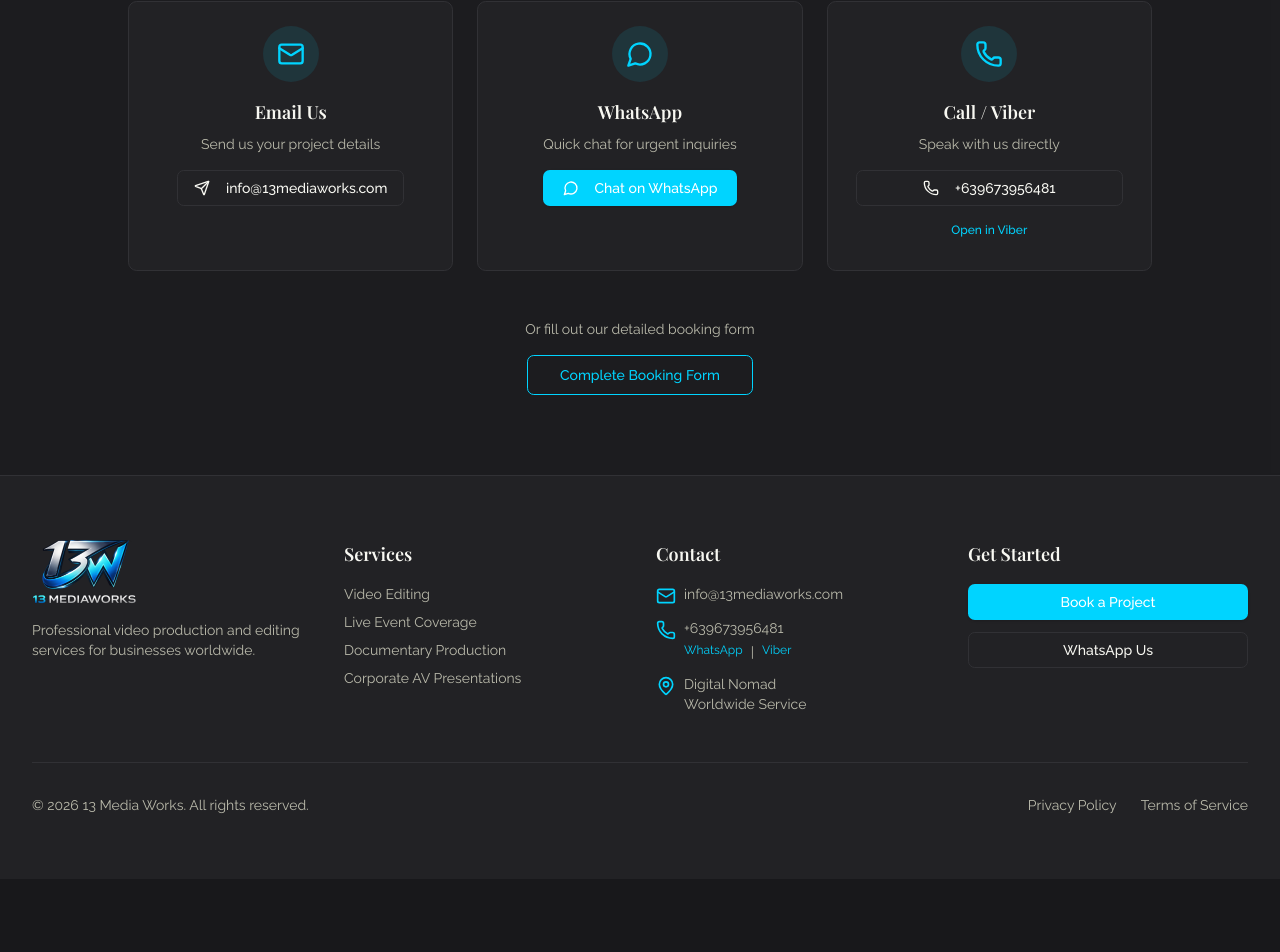
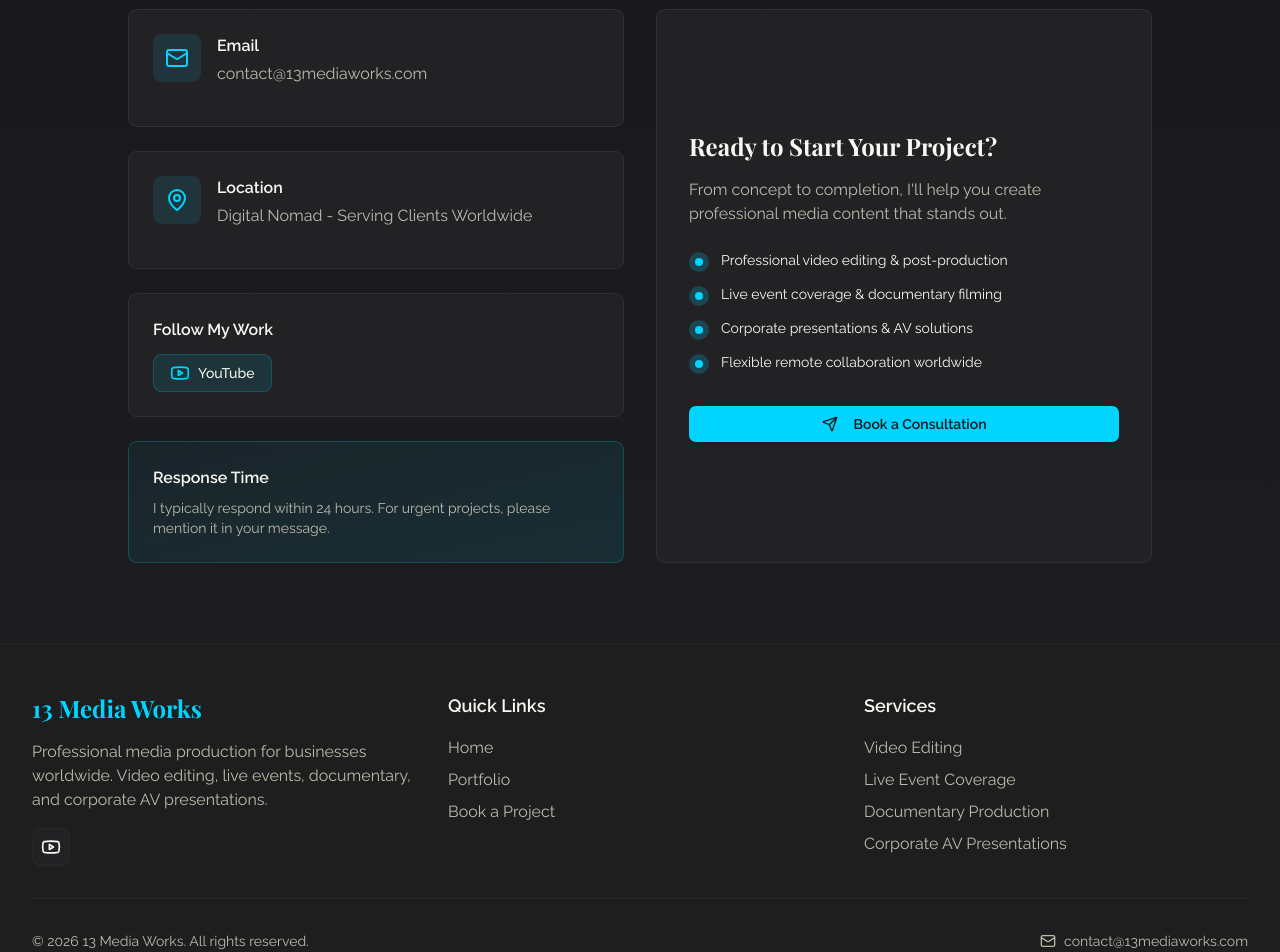
Before and after one commit to tatzpecialist-ui/sg-d5ea3497-4381-4918-9e05-6d9198178778-1776065896, a Next.js app: page / in a window 1280 px wide. Shown: the part 2830-3782 px from the top of the page. Before the commit the page ends 3709 px from the top, so only its background shows below. Built offline with nearby package versions, Linux system fonts and the light colour scheme.

Commit message:
feat(portfolio): add youtube link to footer and contact section

```diff
--- a/package.json
+++ b/package.json
@@ -50,7 +50,7 @@
     "input-otp": "^1.4.2",
     "lucide-react": "^0.474.0",
     "micro": "^10.0.1",
-    "next": "^15.2.8",
+    "next": "15.5.9",
     "next-themes": "^0.4.4",
     "react": "^18.3.1",
     "react-day-picker": "^8.10.1",
--- a/src/components/ContactSection.tsx
+++ b/src/components/ContactSection.tsx
@@ -1,126 +1,122 @@
-import { Card } from "@/components/ui/card";
+import { Mail, Phone, MapPin, Send, Youtube } from "lucide-react";
 import { Button } from "@/components/ui/button";
-import { Mail, Phone, MessageCircle, Send } from "lucide-react";
+import { Input } from "@/components/ui/input";
+import { Textarea } from "@/components/ui/textarea";
 import Link from "next/link";
 
 export function ContactSection() {
-  const whatsappNumber = "639673956481";
-  const viberNumber = "639673956481";
-  const email = "info@13mediaworks.com";
-
   return (
-    <section id="contact" className="py-20 bg-muted/30">
+    <section className="py-20 bg-gradient-to-b from-background to-secondary/30">
       <div className="container">
-        <div className="max-w-4xl mx-auto text-center mb-12">
-          <h2 className="font-serif text-3xl md:text-4xl font-bold mb-4">
-            Let's Create Something <span className="text-accent">Extraordinary</span>
+        <div className="max-w-2xl mx-auto text-center mb-12">
+          <h2 className="font-serif text-4xl md:text-5xl font-bold mb-4">
+            Let's Create Together
           </h2>
-          <p className="text-lg text-muted-foreground">
-            Ready to bring your vision to life? Get in touch with us today.
+          <p className="text-muted-foreground text-lg">
+            Ready to bring your vision to life? Get in touch and let's discuss your next project.
           </p>
         </div>
 
-        <div className="grid md:grid-cols-3 gap-6 max-w-5xl mx-auto">
-          {/* Email */}
-          <Card className="p-6 bg-card border-border hover:border-accent transition-all group">
-            <div className="flex flex-col items-center text-center space-y-4">
-              <div className="h-14 w-14 rounded-full bg-accent/10 flex items-center justify-center group-hover:bg-accent/20 transition-colors">
-                <Mail className="h-7 w-7 text-accent" />
-              </div>
-              <div>
-                <h3 className="font-serif text-lg font-semibold mb-2">Email Us</h3>
-                <p className="text-sm text-muted-foreground mb-4">
-                  Send us your project details
-                </p>
-                <Button
-                  asChild
-                  variant="outline"
-                  className="w-full group-hover:border-accent group-hover:text-accent"
-                >
-                  <a href={`mailto:${email}`}>
-                    <Send className="h-4 w-4 mr-2" />
-                    {email}
+        <div className="grid md:grid-cols-2 gap-8 max-w-5xl mx-auto">
+          {/* Contact Info */}
+          <div className="space-y-6">
+            <div className="bg-card p-6 rounded-lg border border-border">
+              <div className="flex items-start gap-4 mb-4">
+                <div className="p-3 bg-accent/10 rounded-lg">
+                  <Mail className="h-6 w-6 text-accent" />
+                </div>
+                <div>
+                  <h3 className="font-semibold mb-1">Email</h3>
+                  <a
+                    href="mailto:contact@13mediaworks.com"
+                    className="text-muted-foreground hover:text-accent transition-colors"
+                  >
+                    contact@13mediaworks.com
                   </a>
-                </Button>
-              </div>
-            </div>
-          </Card>
-
-          {/* WhatsApp */}
-          <Card className="p-6 bg-card border-border hover:border-accent transition-all group">
-            <div className="flex flex-col items-center text-center space-y-4">
-              <div className="h-14 w-14 rounded-full bg-accent/10 flex items-center justify-center group-hover:bg-accent/20 transition-colors">
-                <MessageCircle className="h-7 w-7 text-accent" />
-              </div>
-              <div>
-                <h3 className="font-serif text-lg font-semibold mb-2">WhatsApp</h3>
-                <p className="text-sm text-muted-foreground mb-4">
-                  Quick chat for urgent inquiries
-                </p>
-                <Button
-                  asChild
-                  className="w-full bg-accent hover:bg-accent/90 text-accent-foreground"
-                >
-                  <a
-                    href={`https://wa.me/${whatsappNumber}?text=Hi! I'd like to discuss a video project.`}
-                    target="_blank"
-                    rel="noopener noreferrer"
-                  >
-                    <MessageCircle className="h-4 w-4 mr-2" />
-                    Chat on WhatsApp
-                  </a>
-                </Button>
-              </div>
-            </div>
-          </Card>
-
-          {/* Phone / Viber */}
-          <Card className="p-6 bg-card border-border hover:border-accent transition-all group">
-            <div className="flex flex-col items-center text-center space-y-4">
-              <div className="h-14 w-14 rounded-full bg-accent/10 flex items-center justify-center group-hover:bg-accent/20 transition-colors">
-                <Phone className="h-7 w-7 text-accent" />
-              </div>
-              <div>
-                <h3 className="font-serif text-lg font-semibold mb-2">Call / Viber</h3>
-                <p className="text-sm text-muted-foreground mb-4">
-                  Speak with us directly
-                </p>
-                <div className="space-y-2">
-                  <Button
-                    asChild
-                    variant="outline"
-                    className="w-full group-hover:border-accent group-hover:text-accent"
-                  >
-                    <a href={`tel:+${whatsappNumber}`}>
-                      <Phone className="h-4 w-4 mr-2" />
-                      +{whatsappNumber}
-                    </a>
-                  </Button>
-                  <Button
-                    asChild
-                    variant="ghost"
-                    size="sm"
-                    className="w-full text-accent hover:text-accent hover:bg-accent/10"
-                  >
-                    <a href={`viber://chat?number=%2B${viberNumber}`}>
-                      Open in Viber
-                    </a>
-                  </Button>
                 </div>
               </div>
             </div>
-          </Card>
-        </div>
 
-        <div className="text-center mt-12">
-          <p className="text-sm text-muted-foreground mb-4">
-            Or fill out our detailed booking form
-          </p>
-          <Button asChild size="lg" variant="outline" className="border-accent text-accent hover:bg-accent hover:text-accent-foreground">
+            <div className="bg-card p-6 rounded-lg border border-border">
+              <div className="flex items-start gap-4 mb-4">
+                <div className="p-3 bg-accent/10 rounded-lg">
+                  <MapPin className="h-6 w-6 text-accent" />
+                </div>
+                <div>
+                  <h3 className="font-semibold mb-1">Location</h3>
+                  <p className="text-muted-foreground">
+                    Digital Nomad - Serving Clients Worldwide
+                  </p>
+                </div>
+              </div>
+            </div>
+
+            <div className="bg-card p-6 rounded-lg border border-border">
+              <h3 className="font-semibold mb-3">Follow My Work</h3>
+              <div className="flex gap-3">
+                <a
+                  href="https://www.youtube.com/@13mediaworks26"
+                  target="_blank"
+                  rel="noopener noreferrer"
+                  className="flex items-center gap-2 px-4 py-2 bg-accent/10 hover:bg-accent/20 rounded-lg transition-all duration-300 border border-accent/20 hover:border-accent/50 group"
+                >
+                  <Youtube className="h-5 w-5 text-accent" />
+                  <span className="text-sm font-medium group-hover:text-accent transition-colors">
+                    YouTube
+                  </span>
+                </a>
+              </div>
+            </div>
+
+            <div className="bg-gradient-to-br from-accent/5 to-accent/10 p-6 rounded-lg border border-accent/20">
+              <h3 className="font-semibold mb-2">Response Time</h3>
+              <p className="text-muted-foreground text-sm">
+                I typically respond within 24 hours. For urgent projects, please mention it in your message.
+              </p>
+            </div>
+          </div>
+
+          {/* CTA */}
+          <div className="bg-card p-8 rounded-lg border border-border flex flex-col justify-center">
+            <h3 className="font-serif text-2xl font-bold mb-4">
+              Ready to Start Your Project?
+            </h3>
+            <p className="text-muted-foreground mb-6">
+              From concept to completion, I'll help you create professional media content that stands out.
+            </p>
+            <ul className="space-y-3 mb-8">
+              <li className="flex items-start gap-3">
+                <div className="w-5 h-5 rounded-full bg-accent/20 flex items-center justify-center mt-0.5 flex-shrink-0">
+                  <div className="w-2 h-2 rounded-full bg-accent"></div>
+                </div>
+                <span className="text-sm">Professional video editing & post-production</span>
+              </li>
+              <li className="flex items-start gap-3">
+                <div className="w-5 h-5 rounded-full bg-accent/20 flex items-center justify-center mt-0.5 flex-shrink-0">
+                  <div className="w-2 h-2 rounded-full bg-accent"></div>
+                </div>
+                <span className="text-sm">Live event coverage & documentary filming</span>
+              </li>
+              <li className="flex items-start gap-3">
+                <div className="w-5 h-5 rounded-full bg-accent/20 flex items-center justify-center mt-0.5 flex-shrink-0">
+                  <div className="w-2 h-2 rounded-full bg-accent"></div>
+                </div>
+                <span className="text-sm">Corporate presentations & AV solutions</span>
+              </li>
+              <li className="flex items-start gap-3">
+                <div className="w-5 h-5 rounded-full bg-accent/20 flex items-center justify-center mt-0.5 flex-shrink-0">
+                  <div className="w-2 h-2 rounded-full bg-accent"></div>
+                </div>
+                <span className="text-sm">Flexible remote collaboration worldwide</span>
+              </li>
+            </ul>
             <Link href="/booking">
-              Complete Booking Form
+              <Button className="w-full bg-accent hover:bg-accent/90 text-background font-semibold group">
+                <Send className="mr-2 h-4 w-4 group-hover:translate-x-1 transition-transform" />
+                Book a Consultation
+              </Button>
             </Link>
-          </Button>
+          </div>
         </div>
       </div>
     </section>
--- a/src/components/Footer.tsx
+++ b/src/components/Footer.tsx
@@ -1,138 +1,87 @@
-import { Mail, Phone, MapPin } from "lucide-react";
 import Link from "next/link";
-import { Button } from "@/components/ui/button";
+import { Mail, Phone, MapPin, Youtube } from "lucide-react";
 
 export function Footer() {
-  const whatsappNumber = "639673956481";
-  const viberNumber = "639673956481";
-  const email = "info@13mediaworks.com";
-
   return (
-    <footer className="bg-card border-t border-border">
-      <div className="container py-12 md:py-16">
-        <div className="grid gap-8 md:grid-cols-2 lg:grid-cols-4">
+    <footer className="bg-primary/95 border-t border-border/50">
+      <div className="container py-12">
+        <div className="grid grid-cols-1 md:grid-cols-3 gap-8">
           {/* Brand */}
-          <div className="space-y-4">
-            <img
-              src="/13mediaworks_logo_alpha.png"
-              alt="13 Media Works"
-              className="h-16 w-auto"
-            />
-            <p className="text-sm text-muted-foreground">
-              Professional video production and editing services for businesses worldwide.
+          <div>
+            <h3 className="font-serif text-2xl font-bold mb-4 text-accent">
+              13 Media Works
+            </h3>
+            <p className="text-muted-foreground mb-4">
+              Professional media production for businesses worldwide. Video editing, live events, documentary, and corporate AV presentations.
             </p>
+            <div className="flex gap-4">
+              <a
+                href="https://www.youtube.com/@13mediaworks26"
+                target="_blank"
+                rel="noopener noreferrer"
+                className="p-2 rounded-lg bg-secondary/50 hover:bg-accent/20 hover:text-accent transition-all duration-300 border border-border/50 hover:border-accent/50"
+                aria-label="YouTube Channel"
+              >
+                <Youtube className="h-5 w-5" />
+              </a>
+            </div>
           </div>
 
-          {/* Services */}
-          <div className="space-y-4">
-            <h3 className="font-serif text-lg font-semibold">Services</h3>
-            <ul className="space-y-2 text-sm">
+          {/* Quick Links */}
+          <div>
+            <h4 className="font-semibold text-lg mb-4">Quick Links</h4>
+            <ul className="space-y-2">
               <li>
-                <Link href="/booking" className="text-muted-foreground hover:text-accent transition-colors">
-                  Video Editing
+                <Link
+                  href="/"
+                  className="text-muted-foreground hover:text-accent transition-colors"
+                >
+                  Home
                 </Link>
               </li>
               <li>
-                <Link href="/booking" className="text-muted-foreground hover:text-accent transition-colors">
-                  Live Event Coverage
+                <Link
+                  href="/portfolio"
+                  className="text-muted-foreground hover:text-accent transition-colors"
+                >
+                  Portfolio
                 </Link>
               </li>
               <li>
-                <Link href="/booking" className="text-muted-foreground hover:text-accent transition-colors">
-                  Documentary Production
-                </Link>
-              </li>
-              <li>
-                <Link href="/booking" className="text-muted-foreground hover:text-accent transition-colors">
-                  Corporate AV Presentations
+                <Link
+                  href="/booking"
+                  className="text-muted-foreground hover:text-accent transition-colors"
+                >
+                  Book a Project
                 </Link>
               </li>
             </ul>
           </div>
 
-          {/* Contact */}
-          <div className="space-y-4">
-            <h3 className="font-serif text-lg font-semibold">Contact</h3>
-            <ul className="space-y-3 text-sm">
-              <li className="flex items-start gap-2">
-                <Mail className="h-5 w-5 text-accent shrink-0 mt-0.5" />
-                <a
-                  href={`mailto:${email}`}
-                  className="text-muted-foreground hover:text-accent transition-colors"
-                >
-                  {email}
-                </a>
-              </li>
-              <li className="flex items-start gap-2">
-                <Phone className="h-5 w-5 text-accent shrink-0 mt-0.5" />
-                <div className="space-y-1">
-                  <a
-                    href={`tel:+${whatsappNumber}`}
-                    className="text-muted-foreground hover:text-accent transition-colors block"
-                  >
-                    +{whatsappNumber}
-                  </a>
-                  <div className="flex gap-2">
-                    <a
-                      href={`https://wa.me/${whatsappNumber}`}
-                      target="_blank"
-                      rel="noopener noreferrer"
-                      className="text-xs text-accent hover:underline"
-                    >
-                      WhatsApp
-                    </a>
-                    <span className="text-muted-foreground">|</span>
-                    <a
-                      href={`viber://chat?number=%2B${viberNumber}`}
-                      className="text-xs text-accent hover:underline"
-                    >
-                      Viber
-                    </a>
-                  </div>
-                </div>
-              </li>
-              <li className="flex items-start gap-2">
-                <MapPin className="h-5 w-5 text-accent shrink-0 mt-0.5" />
-                <span className="text-muted-foreground">
-                  Digital Nomad<br />Worldwide Service
-                </span>
-              </li>
+          {/* Services */}
+          <div>
+            <h4 className="font-semibold text-lg mb-4">Services</h4>
+            <ul className="space-y-2 text-muted-foreground">
+              <li>Video Editing</li>
+              <li>Live Event Coverage</li>
+              <li>Documentary Production</li>
+              <li>Corporate AV Presentations</li>
             </ul>
-          </div>
-
-          {/* Quick Actions */}
-          <div className="space-y-4">
-            <h3 className="font-serif text-lg font-semibold">Get Started</h3>
-            <div className="space-y-3">
-              <Button asChild className="w-full bg-accent hover:bg-accent/90 text-accent-foreground">
-                <Link href="/booking">
-                  Book a Project
-                </Link>
-              </Button>
-              <Button asChild variant="outline" className="w-full">
-                <a
-                  href={`https://wa.me/${whatsappNumber}?text=Hi! I'd like to discuss a video project.`}
-                  target="_blank"
-                  rel="noopener noreferrer"
-                >
-                  WhatsApp Us
-                </a>
-              </Button>
-            </div>
           </div>
         </div>
 
-        <div className="border-t border-border mt-12 pt-8 flex flex-col md:flex-row justify-between items-center gap-4">
-          <p className="text-sm text-muted-foreground">
+        <div className="border-t border-border/50 mt-8 pt-8 flex flex-col md:flex-row justify-between items-center gap-4">
+          <p className="text-muted-foreground text-sm">
             © {new Date().getFullYear()} 13 Media Works. All rights reserved.
           </p>
-          <div className="flex gap-6 text-sm">
-            <Link href="/booking" className="text-muted-foreground hover:text-accent transition-colors">
-              Privacy Policy
-            </Link>
-            <Link href="/booking" className="text-muted-foreground hover:text-accent transition-colors">
-              Terms of Service
-            </Link>
+          <div className="flex items-center gap-4 text-sm text-muted-foreground">
+            <a
+              href="mailto:contact@13mediaworks.com"
+              className="hover:text-accent transition-colors flex items-center gap-2"
+            >
+              <Mail className="h-4 w-4" />
+              contact@13mediaworks.com
+            </a>
           </div>
         </div>
       </div>
--- a/src/integrations/supabase/types.ts
+++ b/src/integrations/supabase/types.ts
@@ -12,4 +12,4 @@ export type Enums<T extends keyof Database['public']['Enums']> = Database['publi
 export type Functions<T extends keyof Database['public']['Functions']> = Database['public']['Functions'][T];
 
 // Project reference: cvnkmkrxgjvivalubjsq
-// Last updated: 2026-04-13T17:05:17.396162
+// Last updated: 2026-04-13T20:06:06.497124
```
Also changed, not shown: 1 other file (tests, documents, lock files or other folders).
